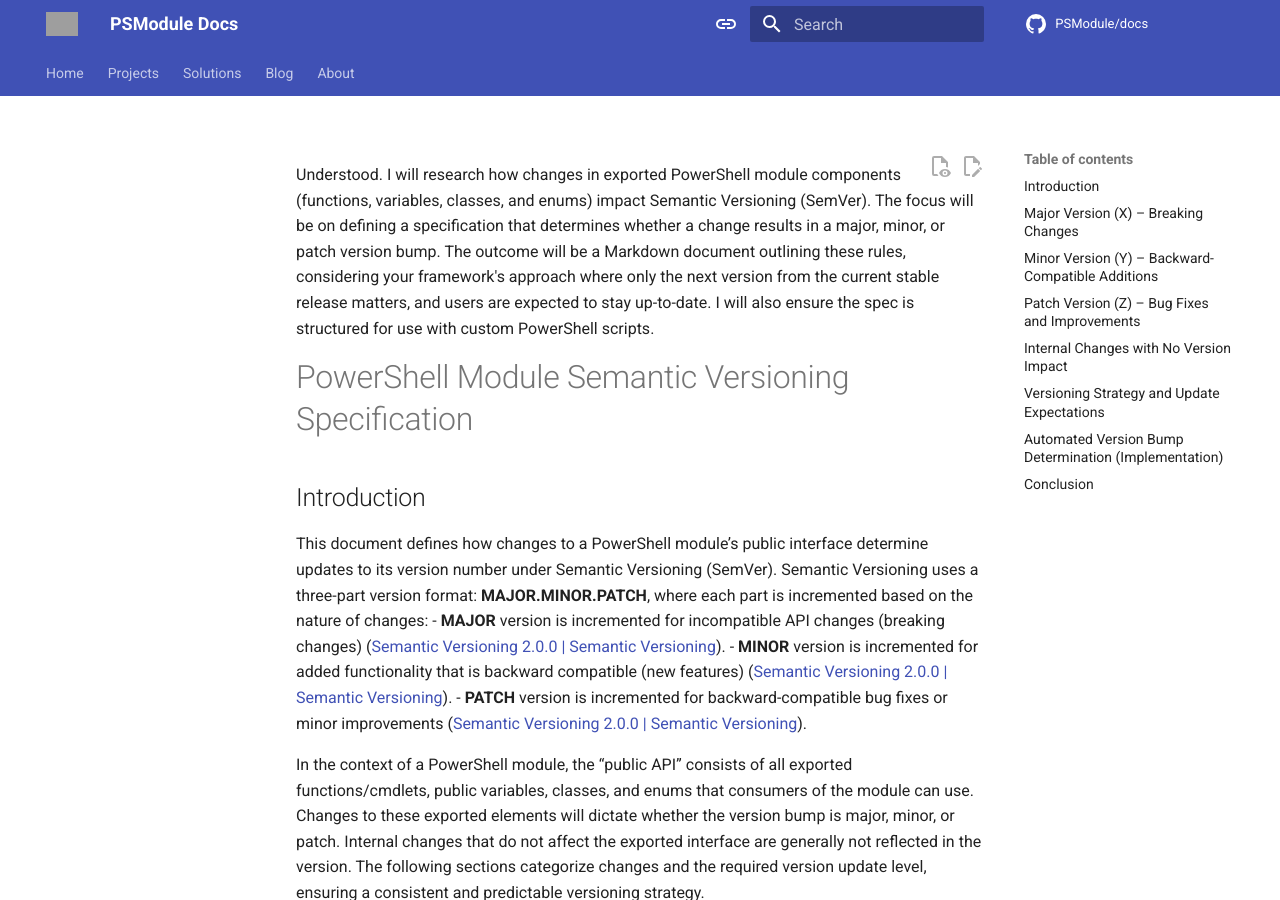
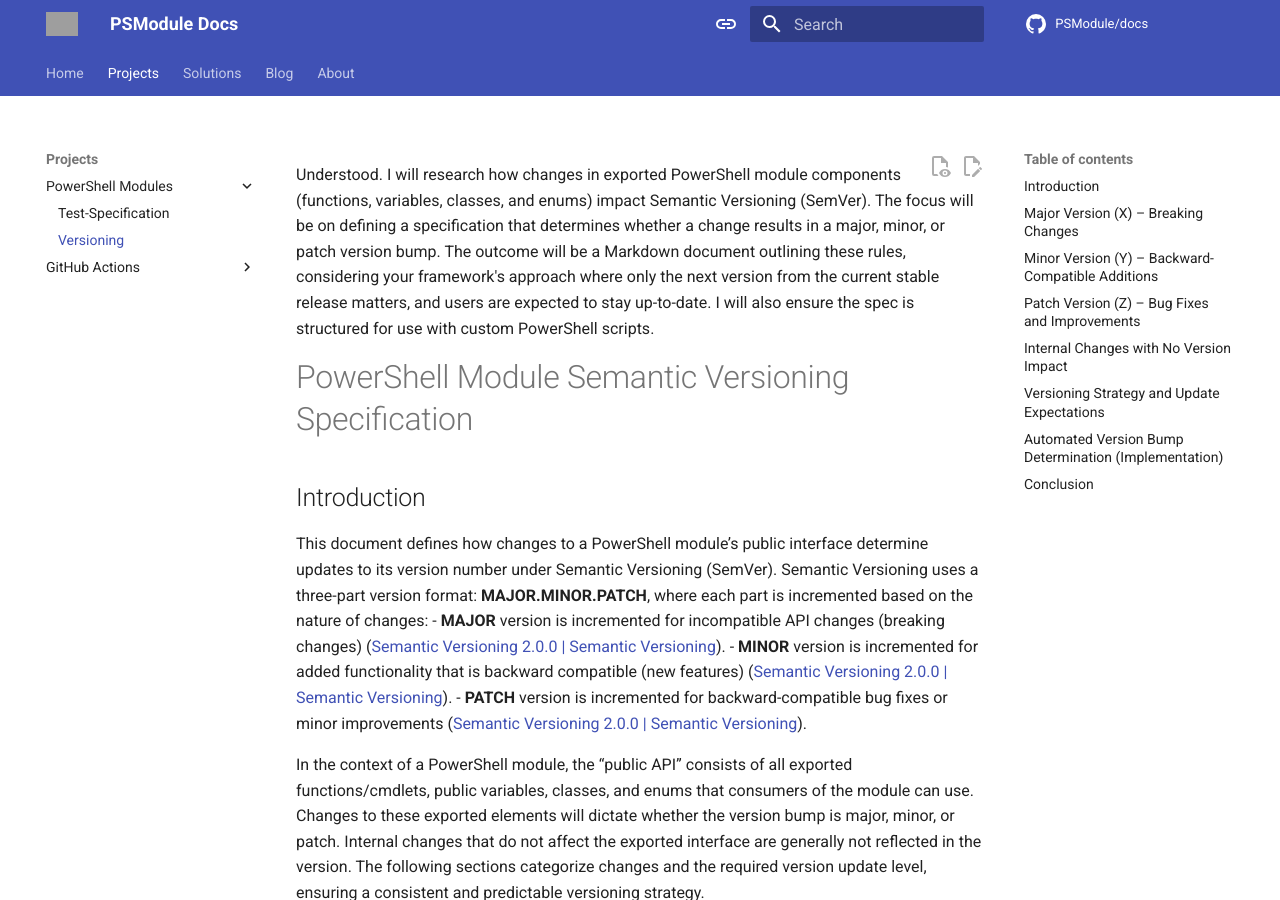
Before and after one commit to PSModule/docs, an MkDocs documentation site: the page built from docs/PowerShell-Modules/Versioning.md, in a window 1280 px wide and 900 px high. Built offline with MkDocs 1.6.1 and Material for MkDocs 9.7.7, drawn with Linux system fonts in a browser that asks for light colours; some web fonts are replaced; comment, search, counter and statistics services are not loaded; some of the changed lines change nothing that is shown; grey boxes are pictures that could not be loaded.

Commit message:
Refactor code structure for improved readability and maintainability

```diff
--- /dev/null
+++ b/docs/PowerShell-Modules/index.md
@@ -0,0 +1,3 @@
+# PowerShell
+
+qweqwe
--- a/docs/PowerShell/index.md
+++ /dev/null
@@ -1,3 +0,0 @@
-# PowerShell
-
-qweqwe
--- a/mkdocs.yml
+++ b/mkdocs.yml
@@ -54,22 +54,25 @@ theme:
     - content.code.copy
 
 nav:
-  - Home: README.md
-  - Projects:
-      - PowerShell Modules: PowerShell/index.md
-          - PowerShell/Test-Specification.md
-          - PowerShell/Versioning.md
-      - GitHub Actions: GitHub-Actions/index.md
-          - GitHub-Actions/Some-More.md
-          - GitHub-Actions/Test-Something.md
-          - GitHub-Actions/Subtopic/index.md
-          - GitHub-Actions/Subtopic/Some-More.md
-          - GitHub-Actions/Subtopic/Test-Something.md
-  - Solutions:
-      - Solutions/index.md
-  - Blog:
-      - Blog/index.md
-  - About: About/index.md
+- Home: index.md
+- Projects:
+  - PowerShell Modules:
+    - PowerShell-Modules/index.md
+    - Test-Specification: PowerShell-Modules/Test-Specification.md
+    - Versioning: PowerShell-Modules/Versioning.md
+  - GitHub Actions:
+    - GitHub-Actions/index.md
+    - Some More: GitHub-Actions/Some-More.md
+    - Test Something: GitHub-Actions/Test-Something.md
+    - Subtopic:
+      - GitHub-Actions/Subtopic/index.md
+      - Some More: GitHub-Actions/Subtopic/Some-More.md
+      - Test Something: GitHub-Actions/Subtopic/Test-Something.md
+- Solutions:
+  - Solutions/index.md
+- Blog:
+  - Blog/index.md
+- About: About/index.md
 
 repo_name: PSModule/docs
 repo_url: https://github.com/PSModule/docs
```
Also changed, not shown: docs/PowerShell-Modules/Test-Specification.md (renamed from docs/PowerShell/Test-Specification.md), docs/PowerShell-Modules/Versioning.md (renamed from docs/PowerShell/Versioning.md), docs/index.md (renamed from docs/README.md).
